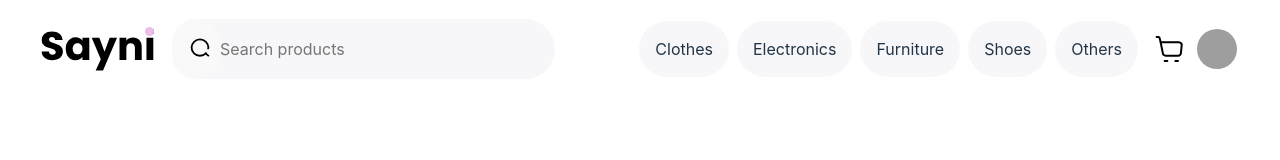
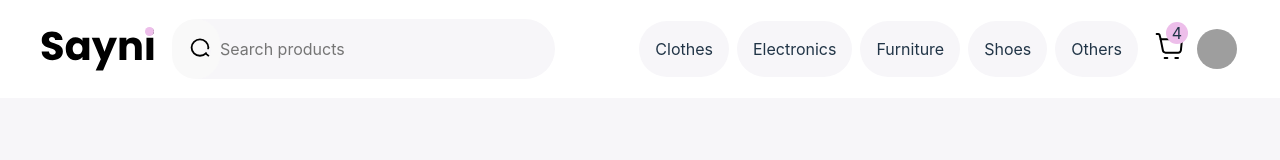
Before and after one commit to alexbvart/sayni, a React (Vite) app: page / in a window 1280 px wide. Shown: the top 160 px of the page. Built offline with nearby package versions, Linux system fonts and the light colour scheme; grey boxes are pictures that could not be loaded.

Commit message:
PreEntrega1 Briones Ventura

```diff
--- a/src/components/App.jsx
+++ b/src/components/App.jsx
@@ -1,10 +1,12 @@
 
 import NavBar from "./organisms/NavBar/NavBar"
 import "../index.css"
+import ItemListContainer from "./organisms/NavBar/ItemListContainer"
 function App() {
     return (
       <>
         <NavBar />
+        <ItemListContainer greeting="greeting"/>
       </>
   )
 }
--- a/src/components/atoms/Cart/index.jsx
+++ b/src/components/atoms/Cart/index.jsx
@@ -1,7 +1,11 @@
 import React from 'react'
 import cartIcon from '../../../assets/cart.svg'
+import {cartContainer,counterProducts} from './index.module.css'
 export default function Cart() {
   return (
-    <img src={cartIcon } alt="carrito de compras" />
+    <div className={cartContainer}>
+      <img src={cartIcon } alt="carrito de compras" />
+      <div className={counterProducts}>4</div>
+    </div>
   )
 }
--- /dev/null
+++ b/src/components/atoms/Cart/index.module.css
@@ -0,0 +1,20 @@
+.cartContainer{
+    /* background-color: red; */
+    position: relative;
+}
+
+.counterProducts{
+    width: 22px;
+    height: 22px;
+    display: flex;
+    align-items: center;
+    align-content: center;
+    justify-content: center;
+    border-radius: 50px;
+    position: absolute;
+    left: 12px;
+    top: -7.75px;
+    background: var(--color-active);
+    border-radius: 50px;
+
+}
--- a/src/components/molecules/CategoriesMenu/index.jsx
+++ b/src/components/molecules/CategoriesMenu/index.jsx
@@ -10,9 +10,6 @@ export default function CategoriesMenu({className}) {
             {categoriesList.map((item,index) =>
                 <CategoriesItem value={item} key={index}/>
             )}
-            {/* <CategoriesItem value="Clothes" />
-            <CategoriesItem value="Electronics" />
-            <CategoriesItem value="Furniture" />  */}
         </ul>
     )
 }
--- /dev/null
+++ b/src/components/organisms/NavBar/ItemListContainer/index.jsx
@@ -0,0 +1,7 @@
+import React from 'react'
+import {listContainer} from './index.module.css'
+export default function ItemListContainer({greeting}) {
+  return (
+    <div className={listContainer}>{greeting}</div>
+  )
+}
--- /dev/null
+++ b/src/components/organisms/NavBar/ItemListContainer/index.module.css
@@ -0,0 +1,10 @@
+.listContainer{
+    width: 100%;
+    height: 100%;
+    min-height: calc( 100vh - 100px);
+    background-color: var(--color-grey);
+    display: flex;
+    align-items: center;
+    justify-content: center;
+
+}
--- a/src/index.css
+++ b/src/index.css
@@ -8,6 +8,7 @@
   color: rgba(255, 255, 255, 0.87);
   background-color: #242424;
   --color-grey: #F7F6F9;
+  --color-active: #EDBEEA;
 
   font-synthesis: none;
   text-rendering: optimizeLegibility;
```
